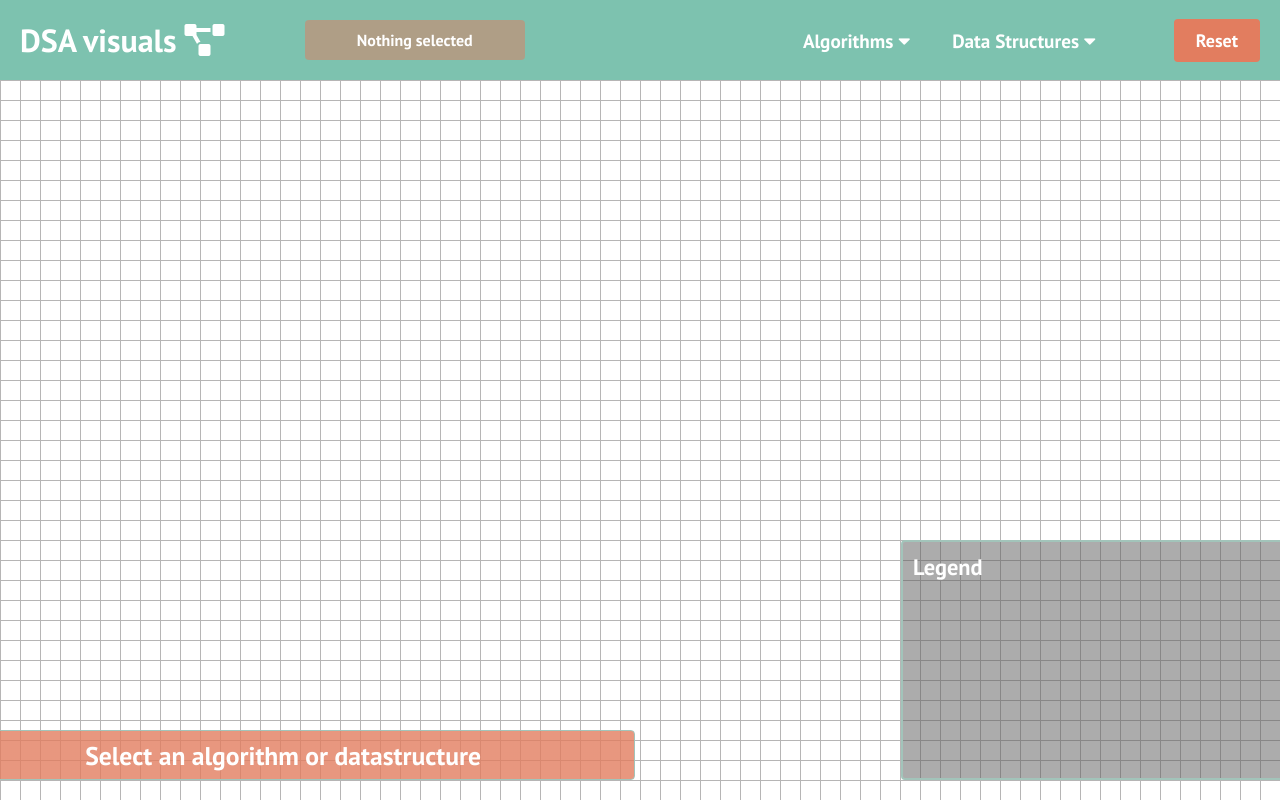
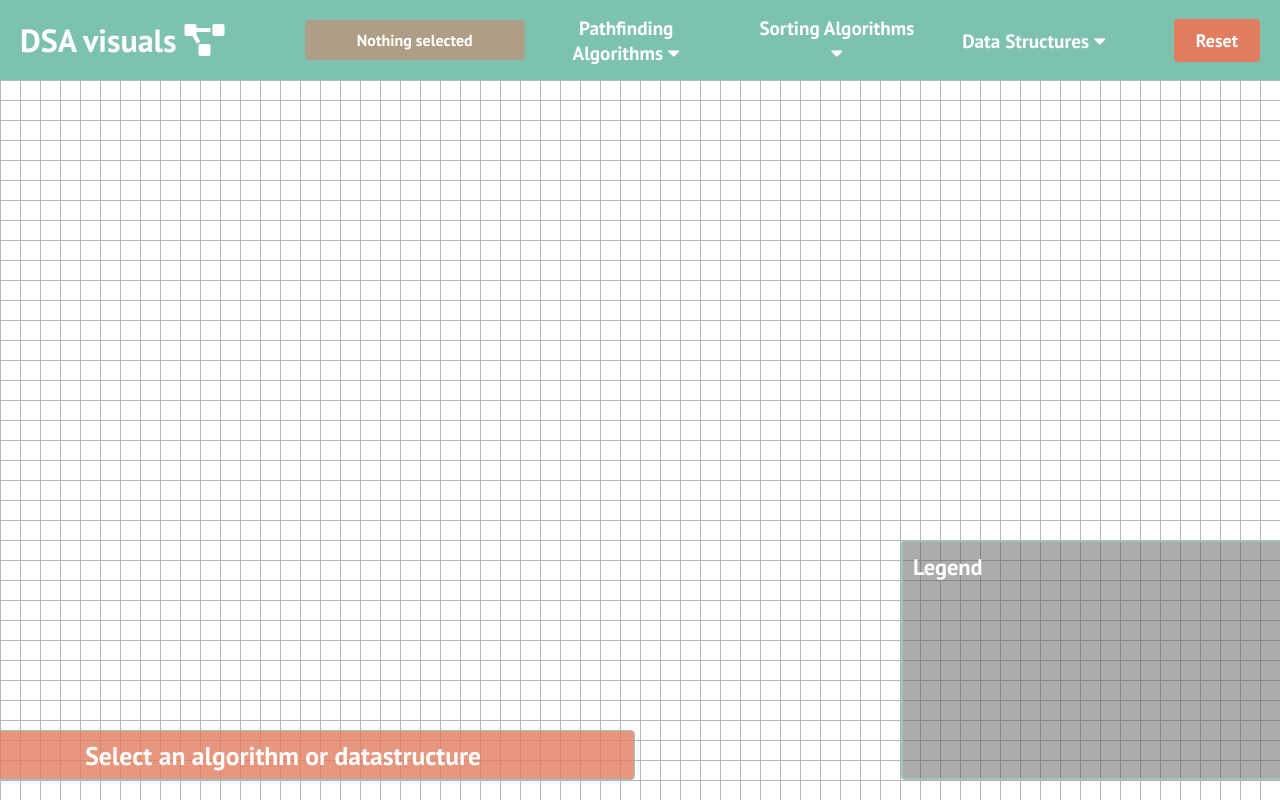
Before and after one commit to SoerenToennesen/Algorithm-visualization, a React (Create React App) app: page / in a window 1280 px wide. Built offline with nearby package versions, Linux system fonts and the light colour scheme.

Commit message:
added navbar ui for sort algorithms (nothing implemented yet)

```diff
--- a/src/index.tsx
+++ b/src/index.tsx
@@ -36,6 +36,7 @@ function App() {
   const [click, setClick] = useState(false);
   const [dropdownAlgorithms, setDropdownAlgorithms] = useState(false);
   const [dropdownDatastructures, setDropdownDatastructures] = useState(false);
+  const [dropdownSearchAlgorithms, setDropdownSearchAlgorithms] = useState(false);
   const [algoOrDatastruct, setAlgoOrDatastruct] = useState<string>("Nothing selected");
 
   const onMouseEnterDropdownAlgorithms = () => {
@@ -66,6 +67,20 @@ function App() {
           setDropdownDatastructures(false);
       }
   };
+  const onMouseEnterDropdownSearchAlgorithms = () => {
+    if (window.innerWidth < 960) {
+        setDropdownSearchAlgorithms(false);
+    } else {
+        setDropdownSearchAlgorithms(true);
+    }
+};
+const onMouseLeaveDropdownSearchAlgorithms = () => {
+    if (window.innerWidth < 960) {
+        setDropdownSearchAlgorithms(false);
+    } else {
+        setDropdownSearchAlgorithms(false);
+    }
+};
 
 
   if (algoSelectedOption === "Add walls") {
@@ -338,7 +353,7 @@ function App() {
               </li>}
               <li className='nav-item' onMouseEnter={onMouseEnterDropdownAlgorithms} onMouseLeave={onMouseLeaveDropdownAlgorithms}>
                   <div className='nav-links' onClick={() => setClick(false)}>
-                      Algorithms <i className='fas fa-caret-down' />
+                      Pathfinding Algorithms <i className='fas fa-caret-down' />
                   </div>
                   {dropdownAlgorithms &&
                   <ul className='dropdown-menu'>
@@ -365,6 +380,20 @@ function App() {
                   </ul>
                   }
               </li>
+              <li className='nav-item' onMouseEnter={onMouseEnterDropdownSearchAlgorithms} onMouseLeave={onMouseLeaveDropdownSearchAlgorithms}>
+                  <div className='nav-links' onClick={() => setClick(false)}>
+                      Sorting Algorithms <i className='fas fa-caret-down' />
+                  </div>
+                  {dropdownSearchAlgorithms &&
+                  <ul className='dropdown-menu'>
+                      <li>
+                          <div className="dropdown-link">
+                              Nothing implemented yet
+                          </div>
+                      </li>
+                  </ul>
+                  }
+              </li>
               <li className='nav-item' onMouseEnter={onMouseEnterDropdownDatastructures} onMouseLeave={onMouseLeaveDropdownDatastructures}>
                   <div className='nav-links' onClick={() => setClick(false)}>
                       Data Structures <i className='fas fa-caret-down' />
@@ -381,7 +410,7 @@ function App() {
               </li>
               <li className='nav-item'>
                   <div className='nav-links-mobile' onClick={() => setClick(false)}>
-                      Dropdowns here not yet implemented
+                      Dropdowns and buttons not yet implemented
                   </div>
               </li>
           </ul>
```
